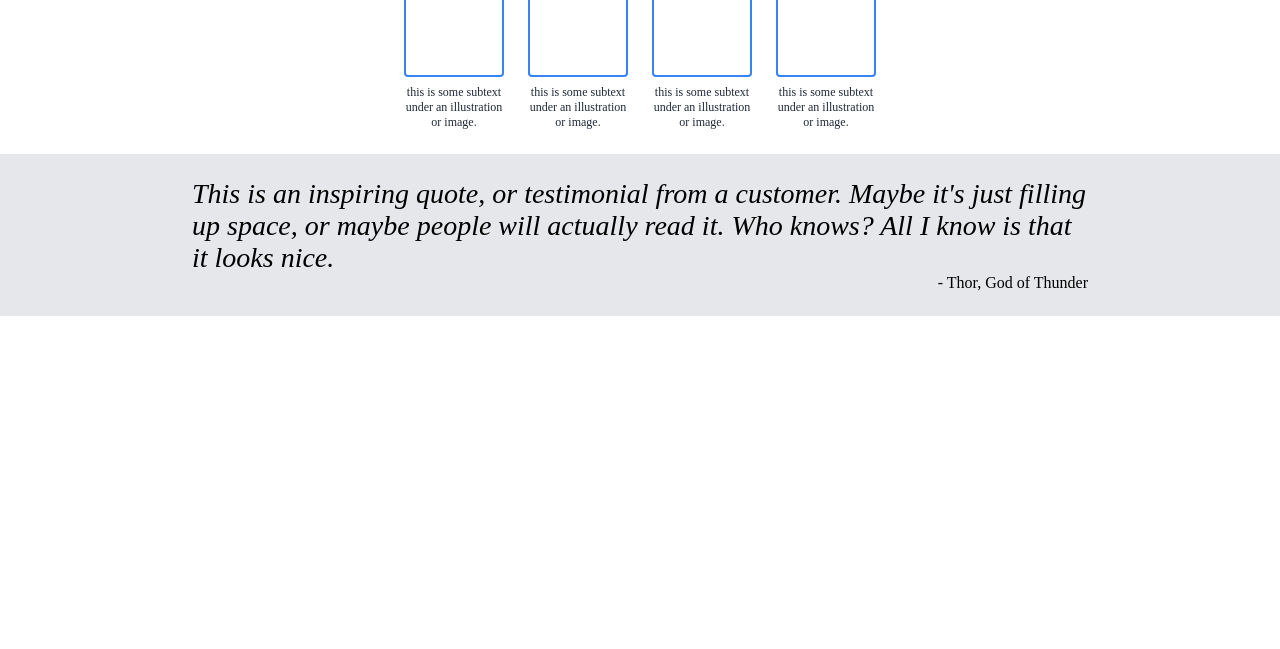
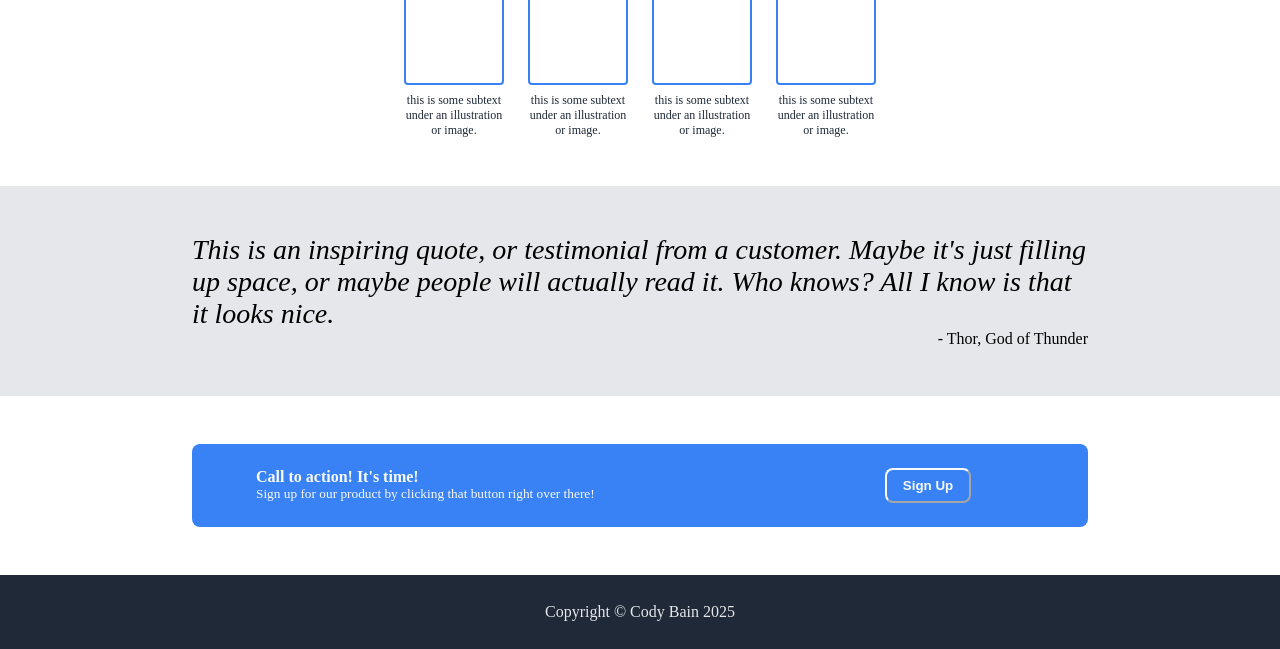
Before and after one commit to cody-bain/odin-landing-page, a plain HTML site: page index.html in a window 1280 px wide. Shown: the part 418-1067 px from the top of the page. Before the commit the page ends 800 px from the top, so only its background shows below. Drawn offline with Linux system fonts and the light colour scheme.

Commit message:
finish content, call-to-action, and footer.

```diff
--- a/index.html
+++ b/index.html
@@ -52,4 +52,16 @@
         <div id="quote1">This is an inspiring quote, or testimonial from a customer. Maybe it's just filling up space, or maybe people will actually read it. Who knows? All I know is that it looks nice.</div>
         <div id="quote1-author">- Thor, God of Thunder</div>
     </div>
+    <div class="call-to-action-section">
+        <div class="cta-left">
+            <div class="call-to-action-title">Call to action! It's time!</div>
+            <div class="call-to-action-text">Sign up for our product by clicking that button right over there!</div>
+        </div>
+        <div class="cta-right">
+            <button class="cta-button">Sign Up</button>
+        </div>
+    </div>
+    <div class="footer">
+        Copyright © Cody Bain 2025
+    </div>
 </html>
--- a/styles.css
+++ b/styles.css
@@ -73,10 +73,9 @@ body {
     display: flex;
     flex-direction: column;
     text-align: center;
-    padding-bottom: 24px;
+    padding: 48px;
 }
 .info-text {
-    margin: 20px;
     font-size: 36px;
     color: #1F2937;
     font-weight: 900;
@@ -105,7 +104,7 @@ body {
     color: #1F2937;
 }
 .quote-section {
-    padding: 24px;
+    padding: 48px;
     padding-inline: 15%;
     background-color: #e5e7eb;
 }
@@ -116,3 +115,48 @@ body {
 #quote1-author {
     text-align: right;
 }
+.call-to-action-section {
+    margin: 48px;
+    margin-inline: 15%;
+    display: flex;
+    padding: 24px;
+    padding-inline: 5%;
+    background-color: #3882f6;
+    border-radius: 8px;
+}
+.cta-left {
+    display: flex;
+    flex-direction: column;
+    flex: 3;
+    justify-content: center;
+}
+.call-to-action-title {
+    color: #f9faf8;
+    font-weight: 600;
+}
+.call-to-action-text {
+    color: #f9faf8;
+    font-size: smaller;
+}
+.cta-right {
+    display: flex;
+    flex:1;
+    justify-content: center;
+    align-items: center;
+}
+.cta-button {
+    background-color: #3882f6;
+    color: #f9faf8;
+    font-weight: 600;
+    padding: 8px;
+    padding-inline: 16px;
+    border-radius: 8px;
+    border-color: #f9faf8;
+    box-sizing: border-box;
+}
+.footer {
+    padding: 28px;
+    background-color: #1f2937;
+    color: #e5e7eb;
+    text-align: center;
+}
```
